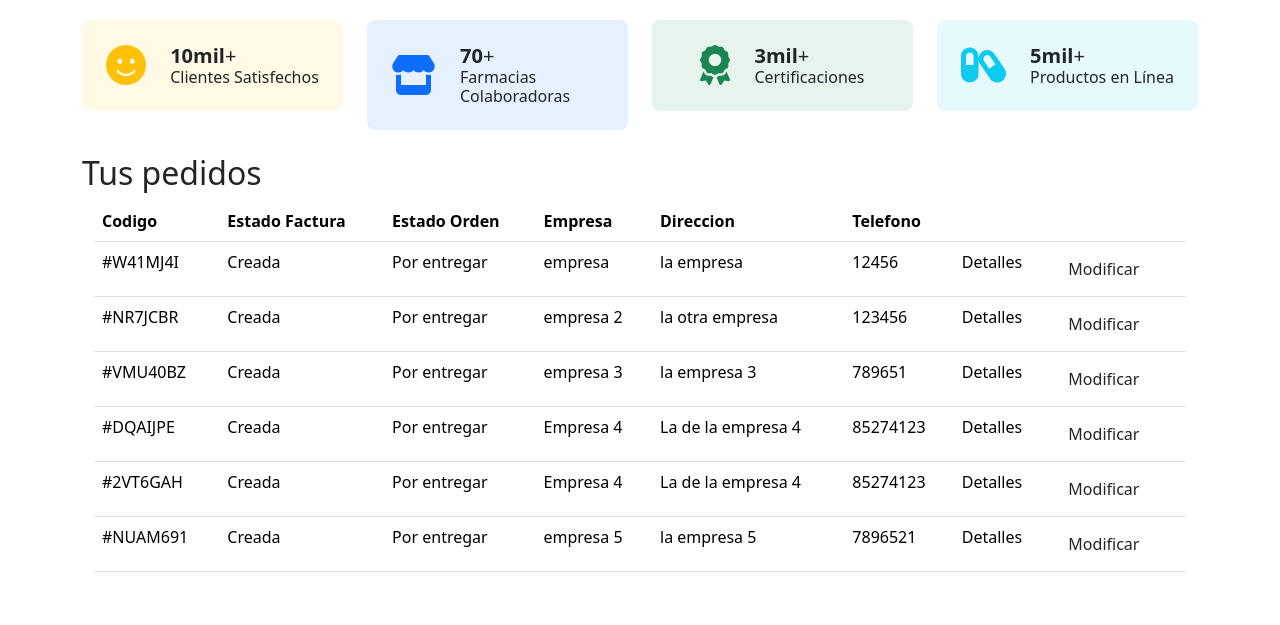
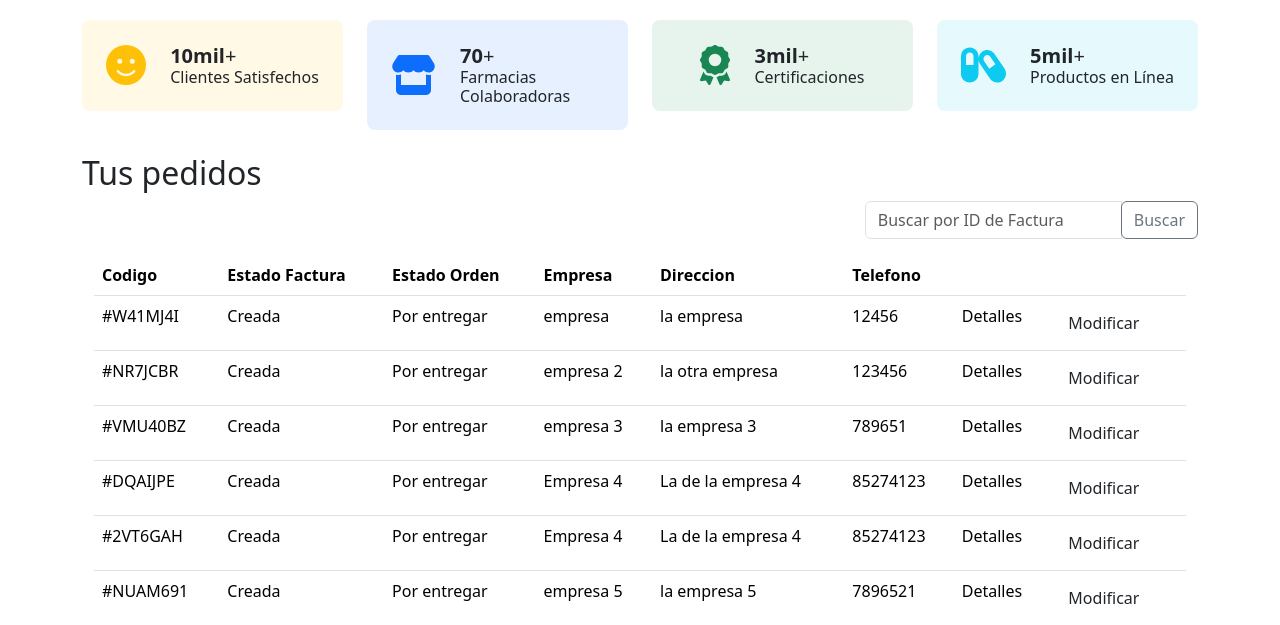
Before and after one commit to Dhyrt/Proyecto_Git, a Django app: page / in a window 1280 px wide. Shown: the part 482-1107 px from the top of the page. Run offline with Django 4.2, Linux system fonts and the light colour scheme; a user stored in the database is signed in; data comes from the database, SQL or seed files in the repository; some libraries are stand-ins or nearby versions.

Commit message:
barra de busqueda de facturas

```diff
--- a/app/templates/app/index.html
+++ b/app/templates/app/index.html
@@ -113,6 +113,16 @@
     <div class="container mt-4 mb-5">
         <h2>Tus pedidos</h2>
         {% if user.is_authenticated %}
+        <div class="d-flex justify-content-end">
+            <form method="get" action="">
+                <div class="input-group mb-3">
+                  <input type="text" name="q" class="form-control" placeholder="Buscar por ID de Factura" value="{{ request.GET.q }}">
+                  <div class="input-group-append">
+                    <button class="btn btn-outline-secondary" type="submit">Buscar</button>
+                  </div>
+                </div>
+              </form>
+        </div>
         <div class="container mb-5">
             <table class="table table-hover">
             <thead>
--- a/app/views.py
+++ b/app/views.py
@@ -11,9 +11,11 @@ from .models import *
 # Create your views here.
 
 def index(request):
-    facturas = Factura.objects.all()
-
-    # Pasar las facturas al contexto del renderizado del template
+    query = request.GET.get('q')
+    if query:
+        facturas = Factura.objects.filter(id_factura__icontains=query)
+    else:
+        facturas = Factura.objects.all()
     return render(request, 'app/index.html', {'facturas': facturas})
 
 def registro(request):
```
